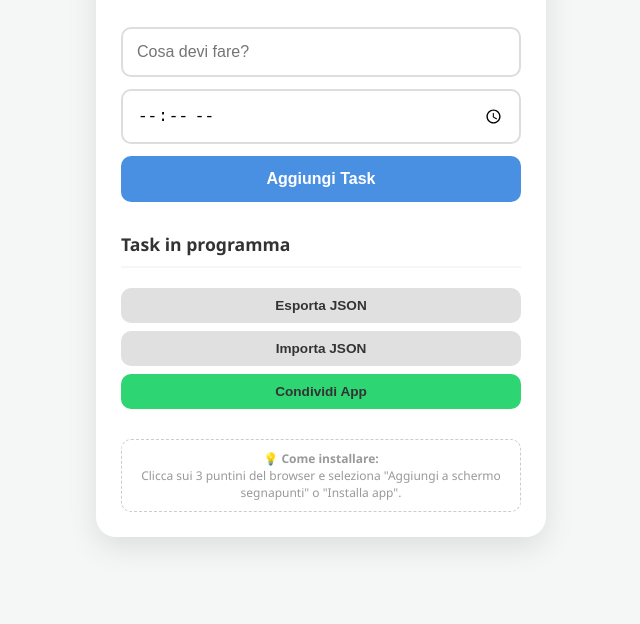
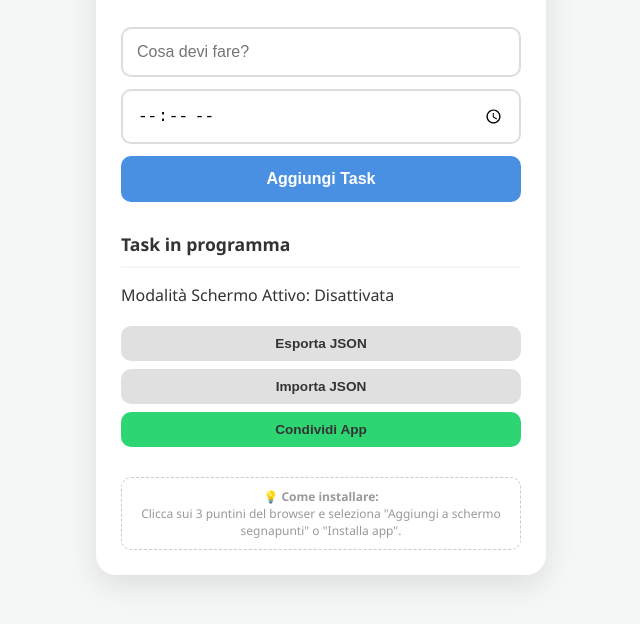
Before and after one commit to to-do-app61/to-do, a plain HTML site: page index.html in a window 1280 px wide. Shown: the part 124-748 px from the top of the page, without its empty margins (319-959 px from the left). Drawn offline with Linux system fonts and the light colour scheme.

Commit message:
Update index.html

```diff
--- a/index.html
+++ b/index.html
@@ -28,7 +28,9 @@
                 <!-- I task appariranno qui dinamicamente -->
             </ul>
         </section>
-
+<div id="wakeLockStatus" class="wake-lock-info">
+    <span class="dot"></span> Modalità Schermo Attivo: <span id="statusText">Disattivata</span>
+</div>
         <footer class="actions">
             <button id="exportData" class="secondary">Esporta JSON</button>
             <button id="importData" class="secondary">Importa JSON</button>
```
